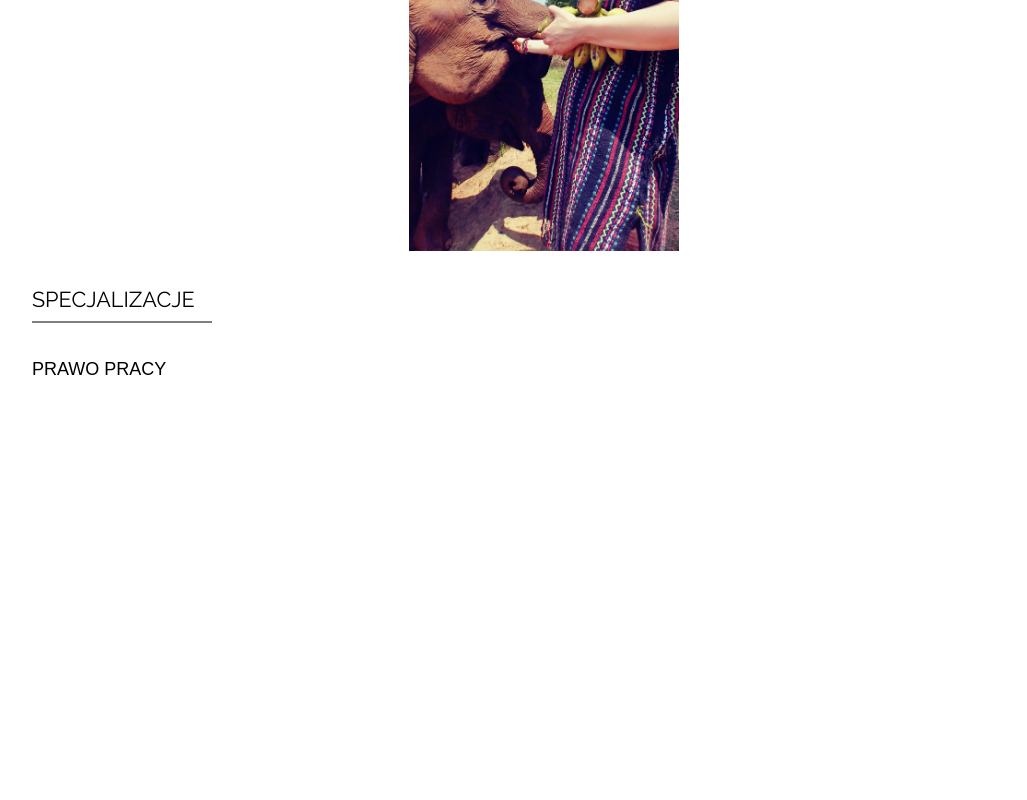
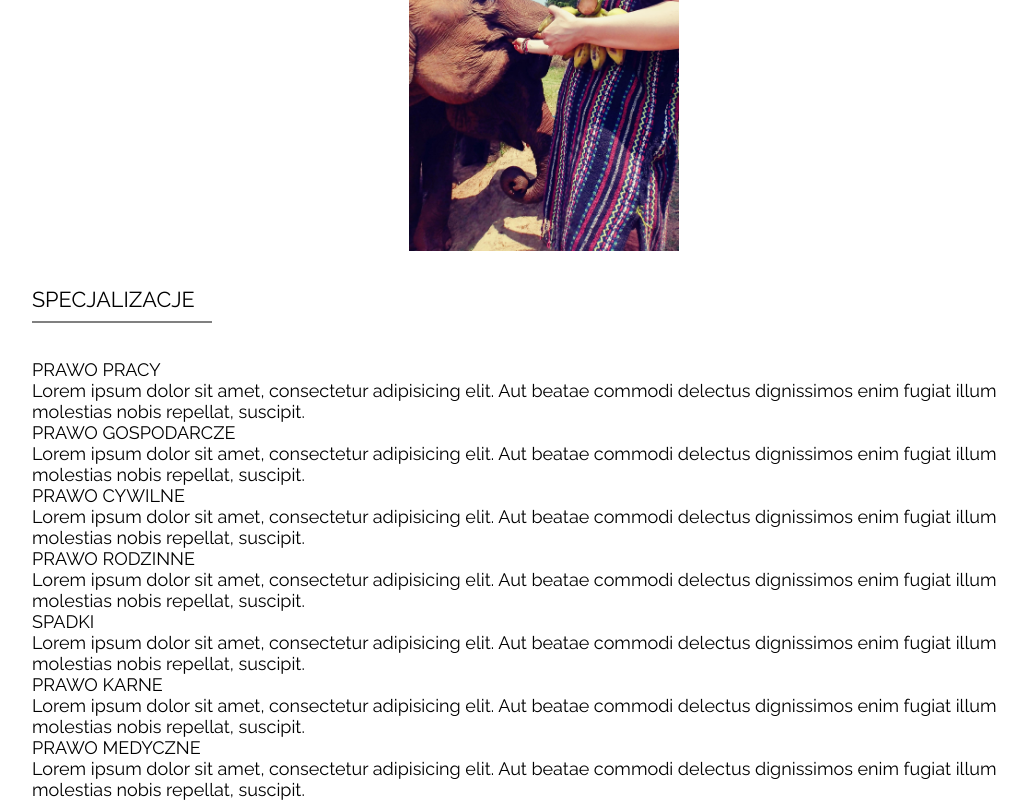
Before and after one commit to BartoszBartlomiej/Law_firm, a React (Create React App) app: page / in a window 1280 px wide. Shown: the part 1388-2188 px from the top of the page, without its empty margins (96-1123 px from the left). Before the commit the page ends 1768 px from the top, so only its background shows below. Built offline with nearby package versions, Linux system fonts and the light colour scheme.

Commit message:
specializations in progress

```diff
--- a/src/Components/Specializations/Specializations.jsx
+++ b/src/Components/Specializations/Specializations.jsx
@@ -7,9 +7,41 @@ class Specializations extends Component {
                 <div className='content'>
                     <h3>SPECJALIZACJE</h3>
                     <div className='under_line'/>
-                    <div className='specializations__info'>
-                        <div className="specializations__info__">
+                    <div className='specializations__box'>
+                        <div className="specializations__box__info">
                             <h4>PRAWO PRACY</h4>
+                            <p>Lorem ipsum dolor sit amet, consectetur adipisicing elit. Aut beatae commodi delectus
+                                dignissimos enim fugiat illum molestias nobis repellat, suscipit.</p>
+                        </div>
+                        <div className="specializations__box__info">
+                            <h4>PRAWO GOSPODARCZE</h4>
+                            <p>Lorem ipsum dolor sit amet, consectetur adipisicing elit. Aut beatae commodi delectus
+                                dignissimos enim fugiat illum molestias nobis repellat, suscipit.</p>
+                        </div>
+                        <div className="specializations__box__info">
+                            <h4>PRAWO CYWILNE</h4>
+                            <p>Lorem ipsum dolor sit amet, consectetur adipisicing elit. Aut beatae commodi delectus
+                                dignissimos enim fugiat illum molestias nobis repellat, suscipit.</p>
+                        </div>
+                        <div className="specializations__box__info">
+                            <h4>PRAWO RODZINNE</h4>
+                            <p>Lorem ipsum dolor sit amet, consectetur adipisicing elit. Aut beatae commodi delectus
+                                dignissimos enim fugiat illum molestias nobis repellat, suscipit.</p>
+                        </div>
+                        <div className="specializations__box__info">
+                            <h4>SPADKI</h4>
+                            <p>Lorem ipsum dolor sit amet, consectetur adipisicing elit. Aut beatae commodi delectus
+                                dignissimos enim fugiat illum molestias nobis repellat, suscipit.</p>
+                        </div>
+                        <div className="specializations__box__info">
+                            <h4>PRAWO KARNE</h4>
+                            <p>Lorem ipsum dolor sit amet, consectetur adipisicing elit. Aut beatae commodi delectus
+                                dignissimos enim fugiat illum molestias nobis repellat, suscipit.</p>
+                        </div>
+                        <div className="specializations__box__info">
+                            <h4>PRAWO MEDYCZNE</h4>
+                            <p>Lorem ipsum dolor sit amet, consectetur adipisicing elit. Aut beatae commodi delectus
+                                dignissimos enim fugiat illum molestias nobis repellat, suscipit.</p>
                         </div>
                     </div>
                 </div>
--- a/src/Components/Specializations/specializations.scss
+++ b/src/Components/Specializations/specializations.scss
@@ -12,4 +12,21 @@
     width: 10rem;
     border-bottom: 2px solid gray;
   }
+
+  .specializations__box {
+
+    .specializations__box__info {
+      h4 {
+        font-family: 'Raleway', sans-serif;
       }
+
+      p {
+        font-family: 'Raleway', sans-serif;
+      }
+
+
+
+    }
+
+  }
+}
```
Lines whose indentation alone changed are shown as unchanged.
